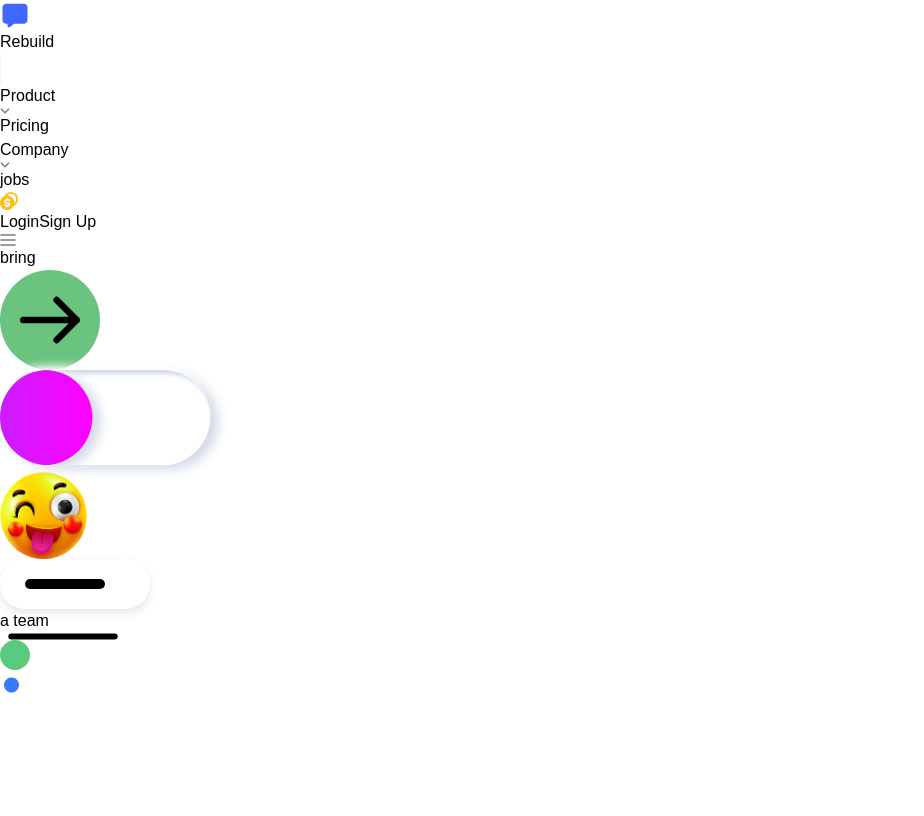
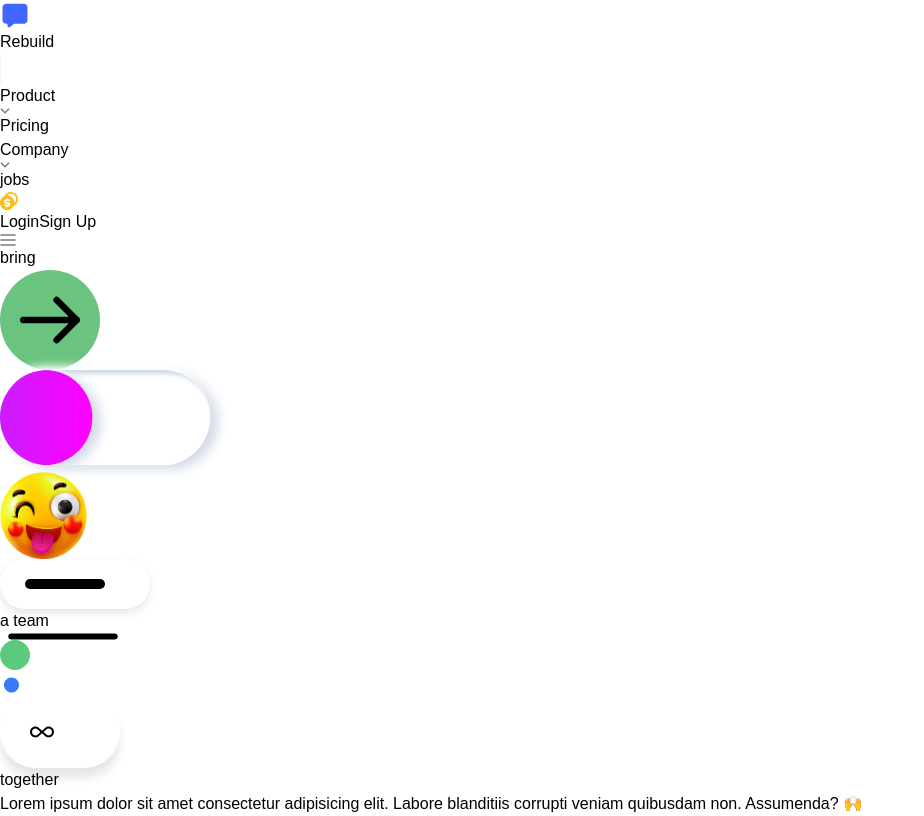
Before and after one commit to z3t444/Rebuild-Nunino, a React app: page / in a window 1280 px wide. Shown: the whole page, without its empty margins (0-924 px from the left). Built offline with nearby package versions, Linux system fonts and the light colour scheme; the HTML template or start-up script is replaced by a standard one.

Commit message:
<ui>(New Components)

```diff
--- a/src/components/Hero/Hero.jsx
+++ b/src/components/Hero/Hero.jsx
@@ -6,6 +6,7 @@ import Line from "./icons/Line.jsx";
 import Line2 from "./icons/Line2.jsx";
 import CircleGreen from "./icons/GreenCircle.jsx";
 import SmallCircle from "./icons/SmallCircle.jsx";
+import Infinity from "./icons/infinity.jsx";
 // CSS
 import "./style/Hero.css";
 
@@ -47,10 +48,27 @@ function Hero() {
               <CircleGreen></CircleGreen>
             </div>
           </div>
-          <div className="smallCircle-blue-white mt-2 -ml-3">
+          <div className="smallCircle-blue-white mt-2 -ml-4">
             <SmallCircle></SmallCircle>
           </div>
         </div>
+      </div>
+      {/* line 3 */}
+      <div className="line-3 flex items-center justify-center">
+        <div class="w-28 gradient-purle-pink-circle h-28 bg-gradient-to-l from-[#7955f2] to-[#dd7c9c] flex items-center justify-center rounded-full"></div>
+        <div className="glashmorpishm-2-circle-z-index-1 py-2 flex items-center px-1 -ml-24 justify-start">
+          <div className="ClassName p-4 px-5 flex items-center bg-white rounded-full">
+            <Infinity></Infinity>
+          </div>
+        </div>
+        <div class="w-28 gradient-purle-pink-circle h-28 -ml-24 bg-[#91cbff] border-1 shadow-md flex items-center justify-center rounded-full"></div>
+        <div>
+          <h3 className="text-8xl font-bold ml-2 tracking-tight">together</h3>
+        </div>
+      </div>
+
+      <div className="description-and-button mt-14">
+        <p className="xl:w-1/3 mx-auto text-center font-medium leading-7">Lorem ipsum dolor sit amet consectetur adipisicing elit. Labore blanditiis corrupti veniam quibusdam non. Assumenda? 🙌</p>
       </div>
     </>
   );
--- /dev/null
+++ b/src/components/Hero/icons/infinity.jsx
@@ -0,0 +1,18 @@
+import React from "react";
+
+function infinity() {
+  return (
+    <>
+      <div>
+        <svg xmlns="http://www.w3.org/2000/svg" width="24" height="12" viewBox="0 0 24 12" fill="none">
+          <path
+            d="M18.6 0.620003C21.58 0.620003 24 3 24 6C24 8.96 21.58 11.37 18.6 11.37C17.15 11.37 15.8 10.81 14.78 9.8L12 7.34L9.17 9.85C8.2 10.82 6.84 11.38 5.4 11.38C2.42 11.38 0 8.96 0 6C0 3.04 2.42 0.620003 5.4 0.620003C6.84 0.620003 8.2 1.18 9.22 2.2L12 4.66L14.83 2.15C15.8 1.18 17.16 0.620003 18.6 0.620003ZM7.8 8.39L10.5 6L7.84 3.65C7.16 2.97 6.31 2.62 5.4 2.62C3.53 2.62 2 4.13 2 6C2 7.87 3.53 9.38 5.4 9.38C6.31 9.38 7.16 9.03 7.8 8.39ZM16.2 3.61L13.5 6L16.16 8.35C16.84 9.03 17.7 9.38 18.6 9.38C20.47 9.38 22 7.87 22 6C22 4.13 20.47 2.62 18.6 2.62C17.69 2.62 16.84 2.97 16.2 3.61Z"
+            fill="black"
+          />
+        </svg>
+      </div>
+    </>
+  );
+}
+
+export default infinity;
--- a/src/components/Hero/style/Hero.css
+++ b/src/components/Hero/style/Hero.css
@@ -44,7 +44,6 @@
   }
 
 
-
   /* glashmorpishm */
   .glashmorpishm {
     background: rgba(255, 255, 255, 0.1);
@@ -54,3 +53,12 @@
     backdrop-filter: blur(10px);
     box-shadow: 0 4px 10px rgba(0, 0, 0, 0.1);
   }
+
+  .glashmorpishm-2-circle-z-index-1 {
+    background: rgba(255, 255, 255, 0.1);
+    border-radius: 60px;
+    padding: 30px;
+    width: 120px;
+    backdrop-filter: blur(10px);
+    box-shadow: 0 10px 10px rgba(0, 0, 0, 0.1);
+  }
```
Also changed, not shown: src/components/Hero/icons/BlueStar.jsx (added, +15 -0 lines), src/components/Hero/icons/GreenStar.jsx (added, +15 -0 lines), src/components/Hero/icons/SkyStar.jsx (added, +15 -0 lines), src/components/Hero/icons/YellowStar.jsx (added, +15 -0 lines).
